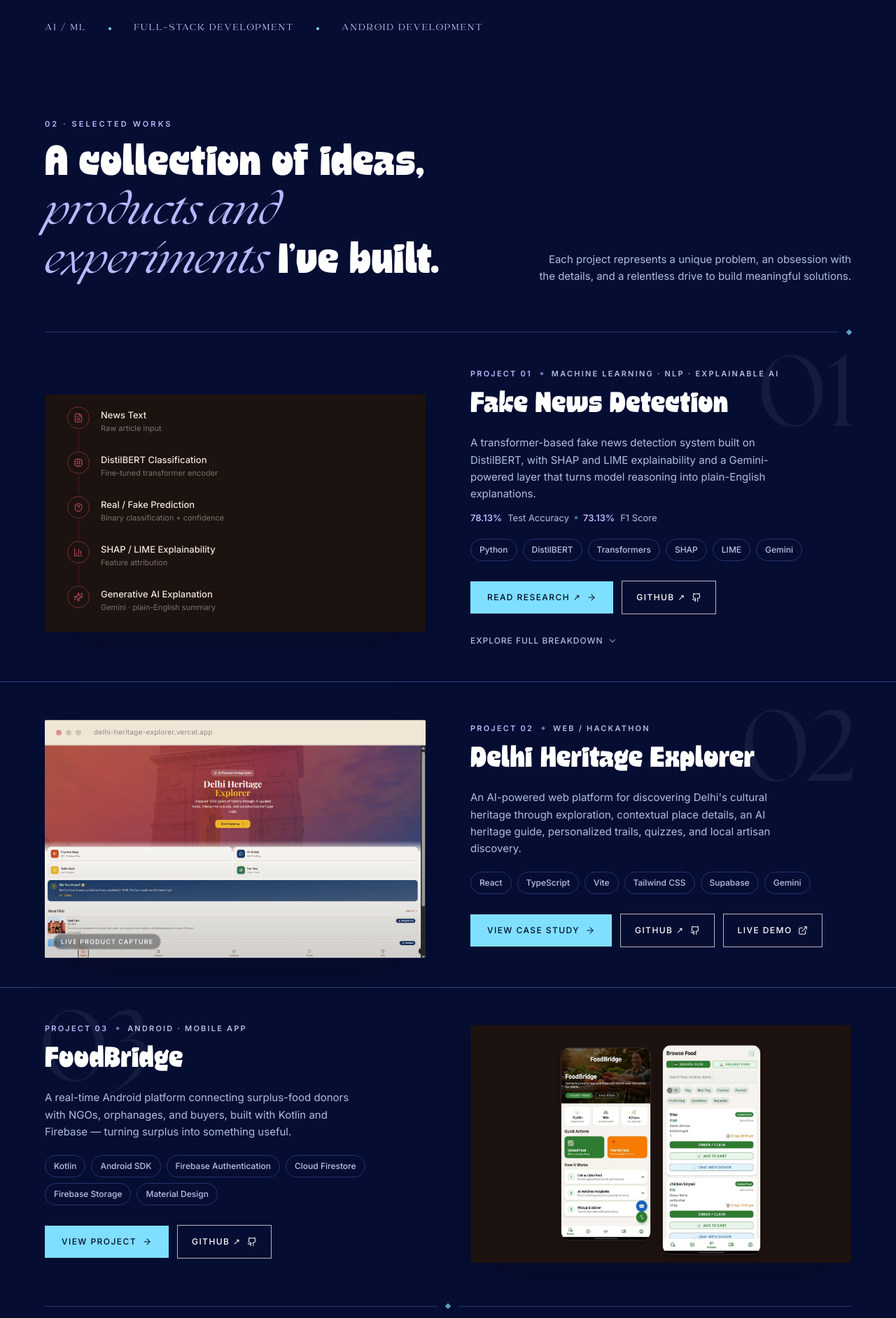
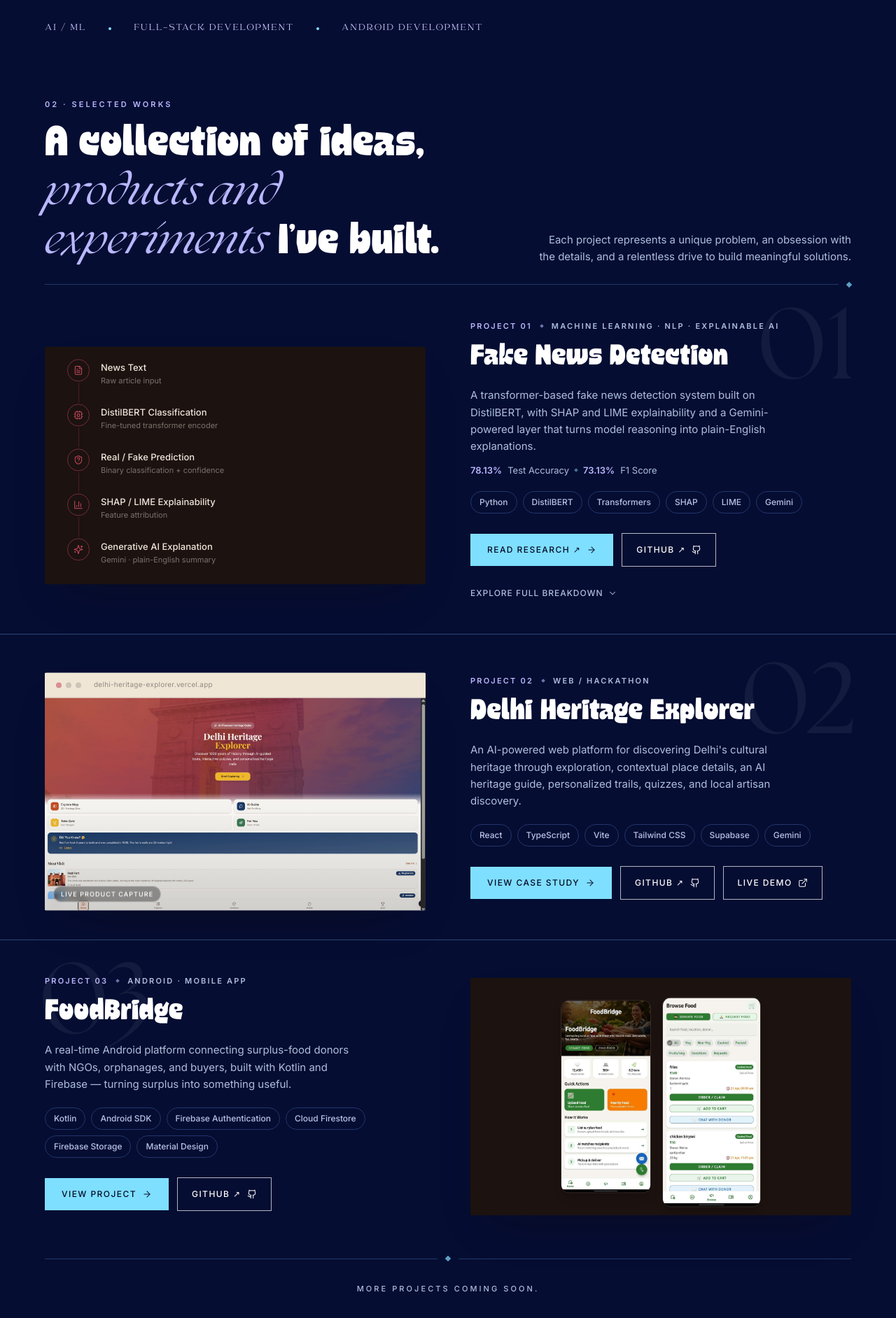
Before and after one commit to trisha29807-del/Portfolio-Trisha, a React (Vite) app: page / in a window 1280 px wide. Shown: the part 2096-3980 px from the top of the page at 70% size. Built offline with nearby package versions, Linux system fonts and the light colour scheme; the HTML template or start-up script is replaced by a standard one.

Commit message:
Simplify section spacing and remove oversized number whitespace

```diff
--- a/src/components/Work/WorkSection.tsx
+++ b/src/components/Work/WorkSection.tsx
@@ -33,7 +33,7 @@ export function WorkSection() {
       id="work"
       className="bg-[#050D32] text-white transition-colors duration-700 ease-[cubic-bezier(0.65,0,0.35,1)] dark:bg-[#050D32] dark:text-white"
     >
-      <div className="container-editorial pt-12 sm:pt-16">
+      <div className="container-editorial pt-7 sm:pt-9">
         <div className="grid grid-cols-1 gap-10 lg:grid-cols-[1.4fr_1fr] lg:gap-16">
           <motion.div
             initial="hidden"
@@ -74,7 +74,7 @@ export function WorkSection() {
           custom={0.25}
           viewport={{ once: true, margin: "-15% 0px" }}
           variants={fadeUp}
-          className="mt-12 flex items-center gap-3 sm:mt-16"
+          className="mt-6 flex items-center gap-3 sm:mt-6"
         >
           <div className="h-px flex-1 bg-day-border dark:bg-night-border" />
           <span className="h-1.5 w-1.5 rotate-45 bg-[#7FDFFF]/70 dark:bg-[#7FDFFF]/70" />
@@ -96,7 +96,7 @@ export function WorkSection() {
         })}
       </div>
 
-      <div className="container-editorial pb-2 sm:pb-3">
+      <div className="container-editorial pb-0">
         <div className="flex items-center gap-3 pt-4">
           <div className="h-px flex-1 bg-day-border dark:bg-night-border" />
           <span className="h-1.5 w-1.5 rotate-45 bg-[#7FDFFF]/70 dark:bg-[#7FDFFF]/70" />
```
